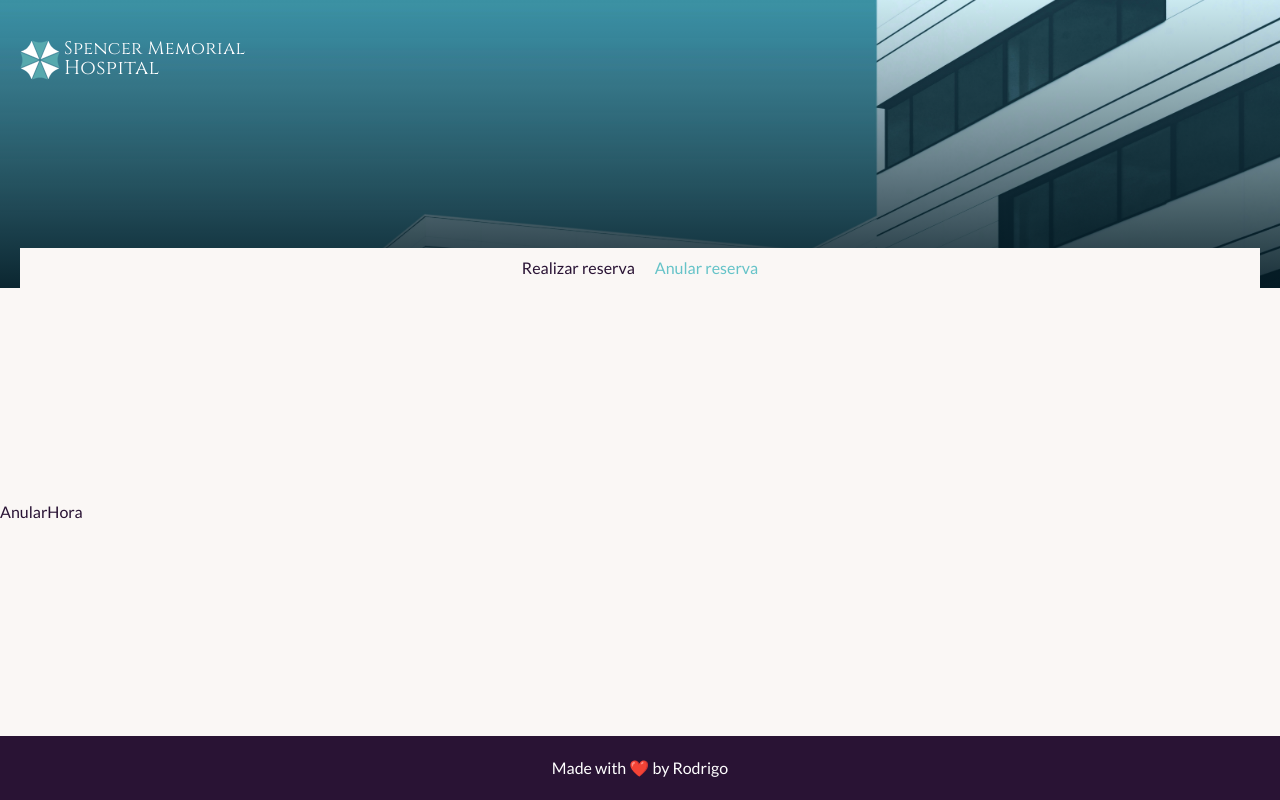
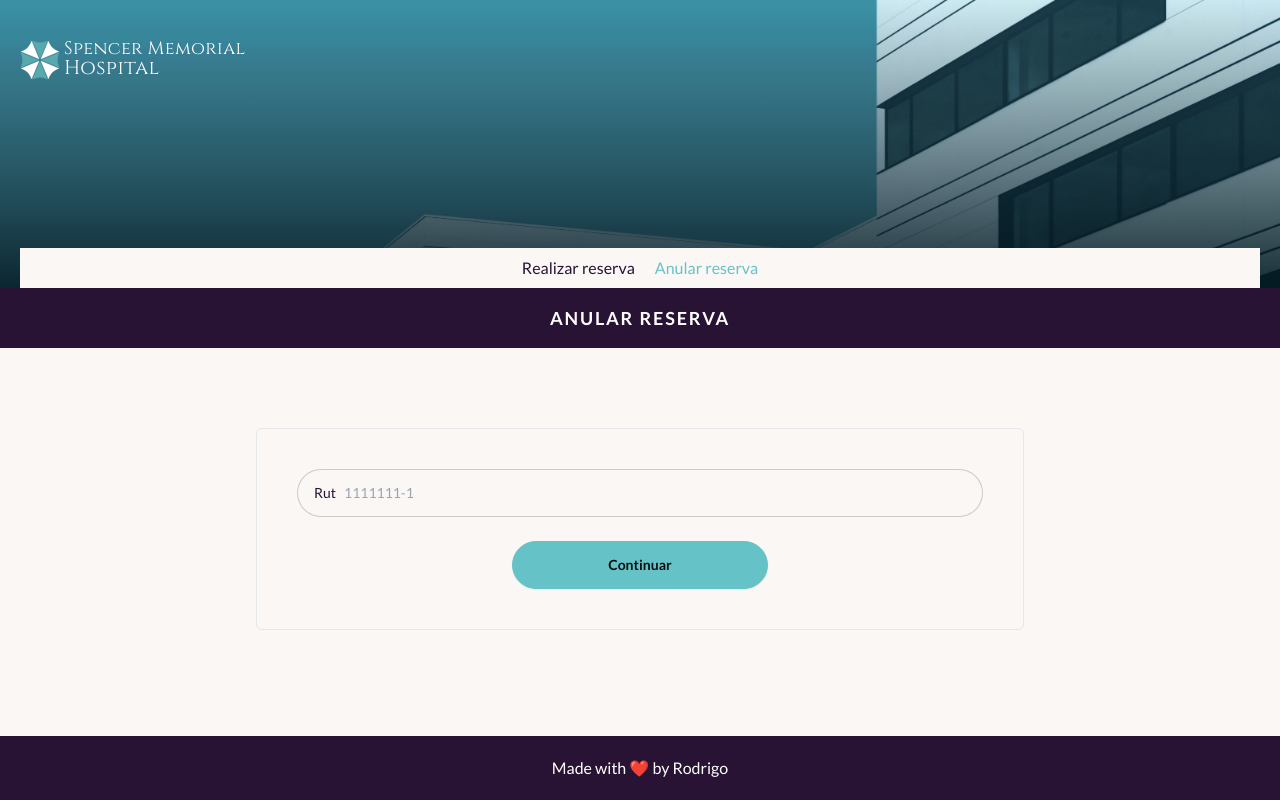
Before and after one commit to pandaman404/reserva-horas-front, a React (Vite) app: page /anular-hora in a window 1280 px wide. Built offline with nearby package versions, Linux system fonts and the light colour scheme.

Commit message:
se crea formulario para anular reserva

```diff
--- /dev/null
+++ b/src/components/AnularReservaForm.tsx
@@ -0,0 +1,55 @@
+import { SubmitHandler, useForm } from 'react-hook-form';
+
+type FormFields = {
+    rut: string;
+};
+
+const AnularReservaForm = () => {
+    const {
+        register,
+        handleSubmit,
+        formState: { errors, isSubmitting },
+    } = useForm<FormFields>();
+
+    const onSubmit: SubmitHandler<FormFields> = async (data) => {
+        await new Promise((resolve) => setTimeout(resolve, 500));
+        console.log(data);
+    };
+
+    return (
+        <form
+            className='mx-auto flex max-w-3xl flex-col gap-6 rounded-md border p-5 md:p-10'
+            onSubmit={handleSubmit(onSubmit)}
+        >
+            <label className='input input-bordered flex items-center gap-2 text-sm'>
+                Rut
+                <input
+                    type='text'
+                    className='grow'
+                    placeholder='1111111-1'
+                    {...register('rut', {
+                        required: 'Rut es requerido',
+                    })}
+                />
+            </label>
+            {errors.rut && (
+                <div className='relative left-2 text-error'>
+                    {errors.rut.message}
+                </div>
+            )}
+            <button
+                className='btn btn-primary col-span-2 w-full place-self-center lg:btn-wide'
+                disabled={isSubmitting}
+                type='submit'
+            >
+                {isSubmitting ? (
+                    <span className='loading loading-spinner'></span>
+                ) : (
+                    'Continuar'
+                )}
+            </button>
+        </form>
+    );
+};
+
+export default AnularReservaForm;
--- a/src/components/ReservarHoraForm.tsx
+++ b/src/components/ReservarHoraForm.tsx
@@ -6,6 +6,51 @@ type FormFields = {
     centroSalud: string;
     especialidad: string;
 };
+
+const centrosSalud = [
+    {
+        id: 1,
+        nombre: 'Raccoon City',
+    },
+    {
+        id: 2,
+        nombre: 'Los Santos',
+    },
+    {
+        id: 3,
+        nombre: 'Pueblo Paleta',
+    },
+];
+
+const prevision = [
+    {
+        id: 1,
+        nombre: 'Fonasa',
+    },
+    {
+        id: 2,
+        nombre: 'Particular',
+    },
+    {
+        id: 3,
+        nombre: 'Isapre',
+    },
+];
+
+const especialidad = [
+    {
+        id: 1,
+        nombre: 'Medicina General',
+    },
+    {
+        id: 2,
+        nombre: 'Oftalmologia',
+    },
+    {
+        id: 3,
+        nombre: 'Radiologia',
+    },
+];
 
 const ReservarHoraForm = () => {
     const {
@@ -21,7 +66,7 @@ const ReservarHoraForm = () => {
 
     return (
         <form
-            className='mx-auto flex max-w-3xl flex-col gap-6 rounded-md border p-5 md:p-10 lg:p-10'
+            className='mx-auto flex max-w-3xl flex-col gap-6 rounded-md border p-5 md:p-10'
             onSubmit={handleSubmit(onSubmit)}
         >
             <label className='input input-bordered flex items-center gap-2 text-sm'>
@@ -41,41 +86,53 @@ const ReservarHoraForm = () => {
             <select
                 className='select select-bordered w-full'
                 {...register('centroSalud')}
-                defaultValue={'DEFAULT'}
+                defaultValue='DEFAULT'
             >
                 <option disabled value='DEFAULT'>
                     Centro de Salud
                 </option>
-                <option>Raccoon City</option>
-                <option>Los Santos</option>
-                <option>Pueblo Paleta</option>
+                {centrosSalud.map(({ id, nombre }) => {
+                    return (
+                        <option key={id} value={nombre}>
+                            {nombre}
+                        </option>
+                    );
+                })}
             </select>
             <select
                 className='select select-bordered w-full'
                 {...register('prevision')}
-                defaultValue={'DEFAULT'}
+                defaultValue='DEFAULT'
             >
                 <option disabled value='DEFAULT'>
                     Previsión
                 </option>
-                <option>Fonasa</option>
-                <option>Particular</option>
-                <option>Isapre</option>
+                {prevision.map(({ id, nombre }) => {
+                    return (
+                        <option key={id} value={nombre}>
+                            {nombre}
+                        </option>
+                    );
+                })}
             </select>
             <select
                 className='select select-bordered w-full'
                 {...register('especialidad')}
-                defaultValue={'DEFAULT'}
+                defaultValue='DEFAULT'
             >
                 <option disabled value='DEFAULT'>
                     Especialidad
                 </option>
-                <option>Medicina General</option>
-                <option>Oftalmologia</option>
-                <option>Radiologia</option>
+                {especialidad.map(({ id, nombre }) => {
+                    return (
+                        <option key={id} value={nombre}>
+                            {nombre}
+                        </option>
+                    );
+                })}
             </select>
             <button
-                className='btn btn-primary lg:btn-wide col-span-2 w-full place-self-center'
+                className='btn btn-primary col-span-2 w-full place-self-center lg:btn-wide'
                 disabled={isSubmitting}
                 type='submit'
             >
--- a/src/pages/AnularHoraPage.tsx
+++ b/src/pages/AnularHoraPage.tsx
@@ -1,5 +1,16 @@
+import AnularReservaForm from '../components/AnularReservaForm';
+
 const AnularHoraPage = () => {
-    return <div>AnularHora</div>;
+    return (
+        <main className='flex-1'>
+            <h2 className='relative bg-neutral p-4 text-center text-lg font-semibold uppercase tracking-widest text-white'>
+                Anular Reserva
+            </h2>
+            <div className='container mx-auto my-10 px-3 lg:my-20 xl:px-0'>
+                <AnularReservaForm />
+            </div>
+        </main>
+    );
 };
 
 export default AnularHoraPage;
--- a/src/pages/ReservarHoraPage.tsx
+++ b/src/pages/ReservarHoraPage.tsx
@@ -3,10 +3,10 @@ import ReservarHoraForm from '../components/ReservarHoraForm';
 const ReservarHoraPage = () => {
     return (
         <main className='flex-1'>
-            <h2 className='bg-neutral relative p-4 text-center text-lg font-semibold uppercase tracking-widest text-white'>
+            <h2 className='relative bg-neutral p-4 text-center text-lg font-semibold uppercase tracking-widest text-white'>
                 Reserva de horas
             </h2>
-            <div className='container mx-auto my-10 px-3 lg:mb-20 lg:mt-10 xl:px-0'>
+            <div className='container mx-auto my-10 px-3 lg:my-20 xl:px-0'>
                 <ReservarHoraForm />
             </div>
         </main>
```
